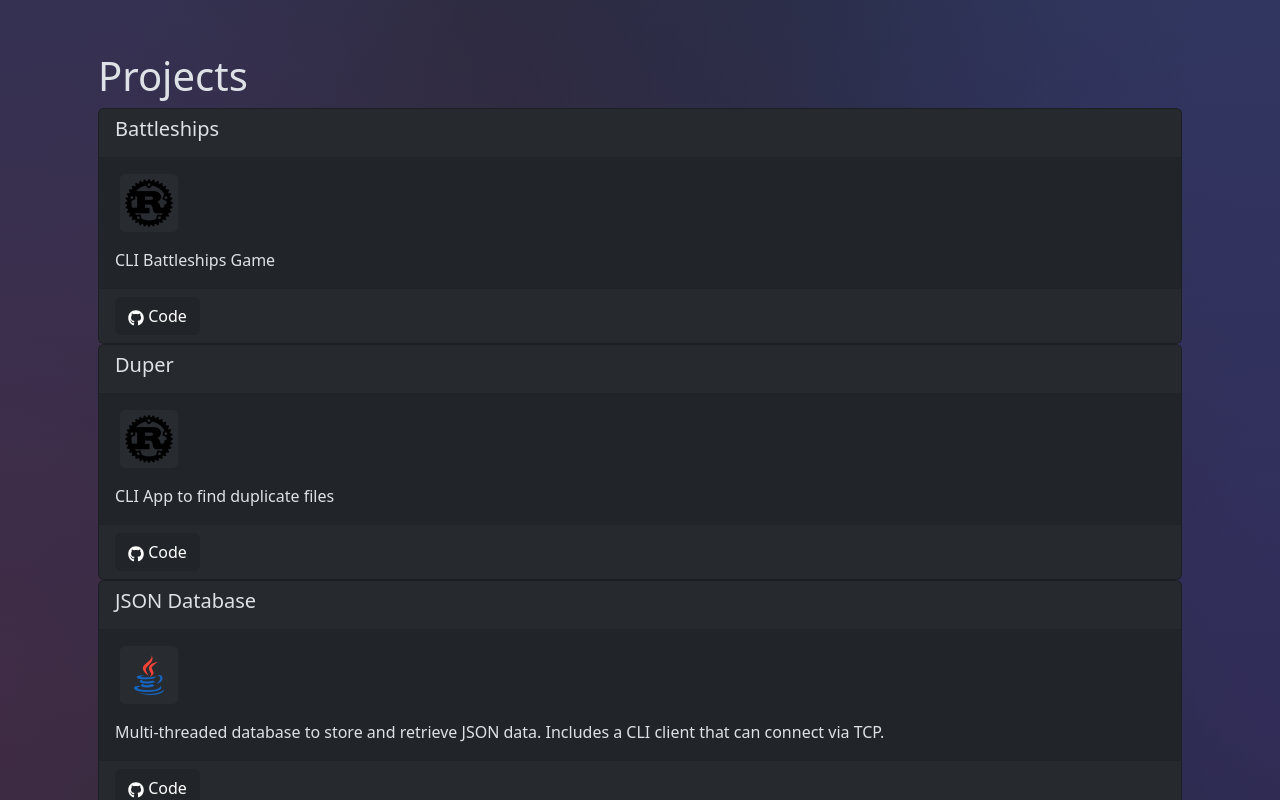
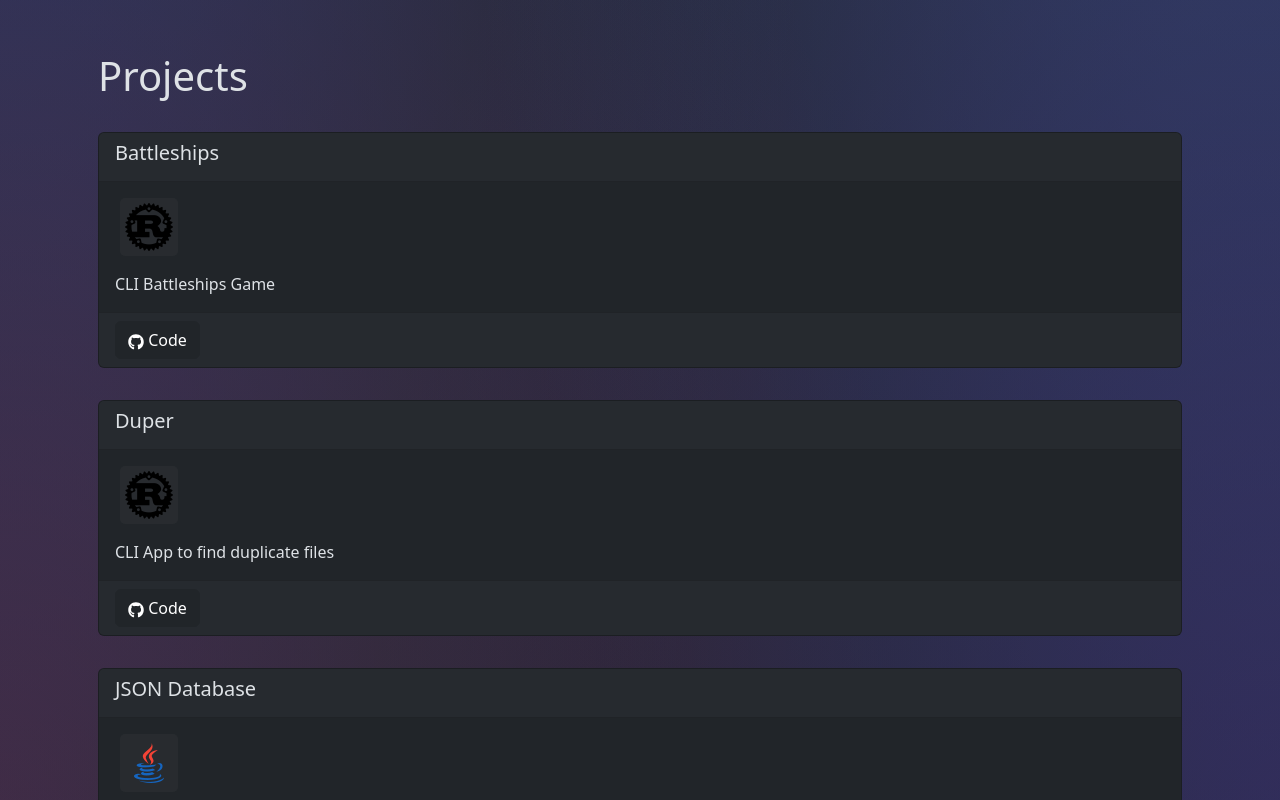
Before and after one commit to sneddonlewis/Lewis-Codes, a React (Vite) app in the folder ui/: page / in a window 1280 px wide. Shown: the part 1660-2460 px from the top of the page. Built offline with nearby package versions, Linux system fonts and the light colour scheme.

Commit message:
added a bit of margin to the top of project cards

```diff
--- a/ui/src/components/Project.tsx
+++ b/ui/src/components/Project.tsx
@@ -8,7 +8,7 @@ function Project(props: ProjectDetail) {
   const { title, techStack, description, launchUrl, codeUrl } = props
 
   return (
-    <>
+    <div style={{ marginTop: '2rem' }} >
       <Card>
         <CardHeader>
           <CardTitle>
@@ -36,7 +36,7 @@ function Project(props: ProjectDetail) {
           </a>
         </CardFooter>
       </Card>
-    </>
+    </div>
   );
 }
 
```
